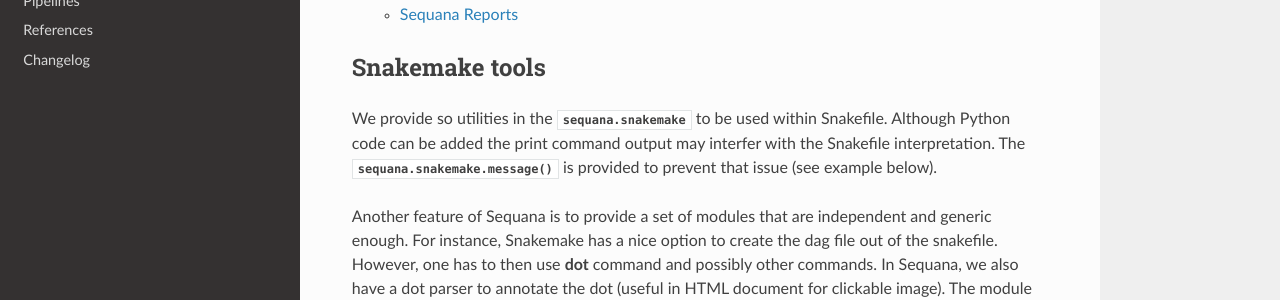
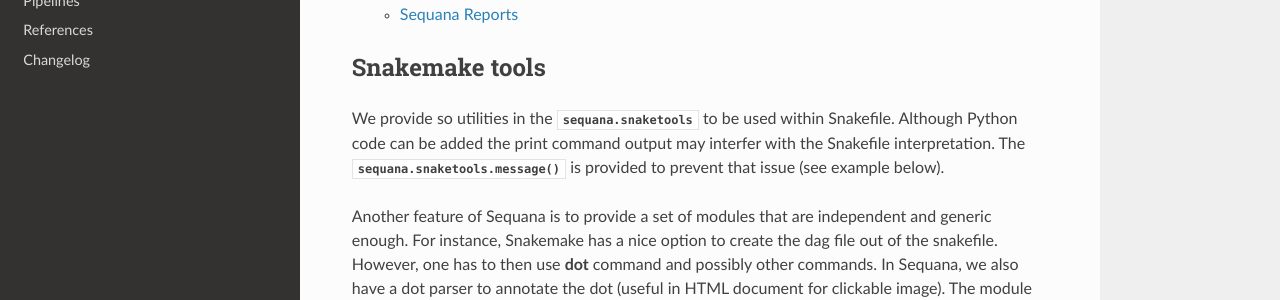
Before and after one commit to vladsaveliev/sequana, a Sphinx documentation site: the page built from doc/source/userguide.rst, in a window 1280 px wide and 900 px high. Shown: the part 265-565 px from the top of the window. Built offline with Sphinx 7.4.7 and the Read the Docs theme 2.0.0, drawn with Linux system fonts in a browser that asks for light colours; formulas are drawn with MathJax 3; the version number could not be read and is left out.

Commit message:
fix typos

```diff
--- a/doc/source/userguide.rst
+++ b/doc/source/userguide.rst
@@ -6,9 +6,9 @@
 Snakemake tools
 ================
 
-We provide so utilities in the :mod:`sequana.snakemake` to be used within
+We provide so utilities in the :mod:`sequana.snaketools` to be used within
 Snakefile. Although Python code can be added the print command output may
-interfer with the Snakefile interpretation. The :func:`sequana.snakemake.message` is provided to prevent that issue (see example below).
+interfer with the Snakefile interpretation. The :func:`sequana.snaketools.message` is provided to prevent that issue (see example below).
 
 
 Another feature of Sequana is to provide a set of modules that are independent
```
